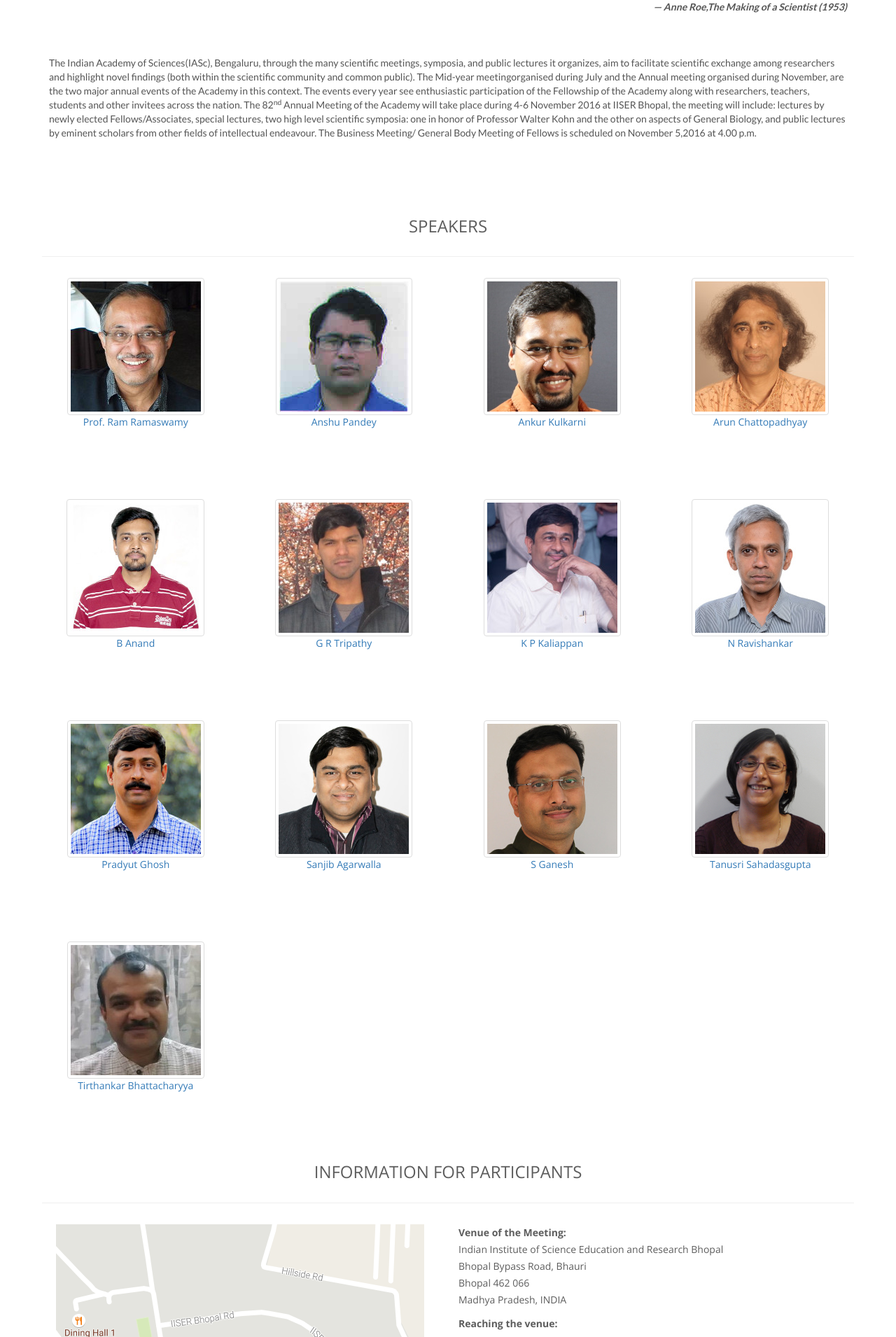
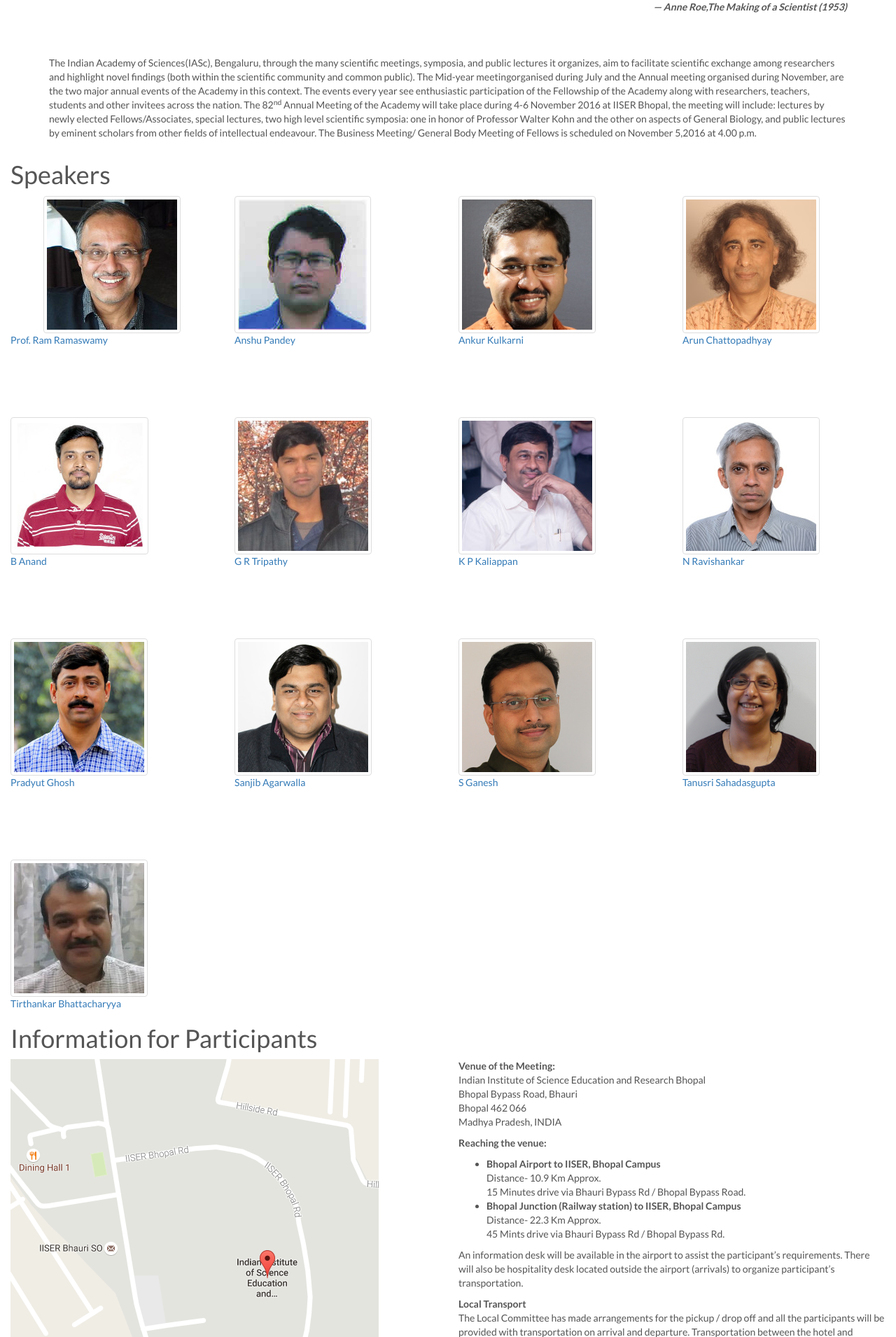
Before and after one commit to SrirangaDigital/ias-conf, a PHP site: the page made by application/views/flat/1-Home/index.php in a window 1280 px wide. Shown: the part 605-2515 px from the top of the page at 70% size. Run offline with PHP 8.4, Linux system fonts and the light colour scheme; the template is opened without the code that fills it, so the values that code supplies are empty; some libraries are stand-ins or nearby versions.

Commit message:
No. 27 - updated home page

```diff
--- a/application/views/flat/1-Home/index.php
+++ b/application/views/flat/1-Home/index.php
@@ -53,7 +53,7 @@
         </div>
     </div>
 </div>
-<div class="container-fluid physical" id="speakers">
+<div class="container-fluid" id="speakers">
     <div class="row">
         <div class="col-md-12">
             <h1>Speakers</h1>
@@ -146,7 +146,7 @@
         </div>
     </div>
 </div>
-<div class="container-fluid physical" id="venue">
+<div class="container-fluid" id="venue">
     <div class="row">
         <div class="col-md-12">
             <h1>Information for Participants</h1>
@@ -262,38 +262,3 @@
 </div>
 
     <script type="text/javascript" src="<?=PUBLIC_URL?>js/common.js" async></script>
-<!--<div class="container-fluid" id="contact">
-    <div class="row first-row">
-        <div class="col-md-12 clear-paddings">
-            <div class="fixOverlayDiv">
-                <img class="img-responsive gap-above" src="<?=PUBLIC_URL?>images/stock/slide2.jpg">
-                <div class="OverlayTextMain">
-                    <div class="mainpage">
-                        <h2>Get in touch</h2><br />
-                        <form method="post" action="<?=BASE_URL . 'mail/send'?>">
-                            <div class="form-group">
-                                <input type="text" class="form-control" name="name" id="name" placeholder="Name" required="required">
-                            </div>
-                            <div class="form-group">
-                                <input type="email" class="form-control" name="email" id="email" placeholder="Email" required="required">
-                            </div>
-                            <div class="form-group">
-                                <textarea rows="5" class="form-control" name="message" id="message" placeholder="Your message here" required="required"></textarea>
-                            </div>
-                            <div class="form-group">
-                                <div class="g-recaptcha" data-sitekey="6Le_DBsTAAAAACt5YrgWhjW00CcAF0XYlA30oLPc"></div>
-                            </div>
-                            <button type="submit" class="btn btn-default naked email-submit">Submit</button>
-                        </form>
-                        <p>
-                            <br /><br /><small>
-                                © 2016 Indian Academy of Sciences.<br />
-                                No image available from this site may be used for commercial purposes without written permission from IASc Bengaluru.
-                            </small><br />
-                        </p>
-                    </div>
-                </div>
-            </div>
-        </div>
-    </div>
-</div>-->
```
